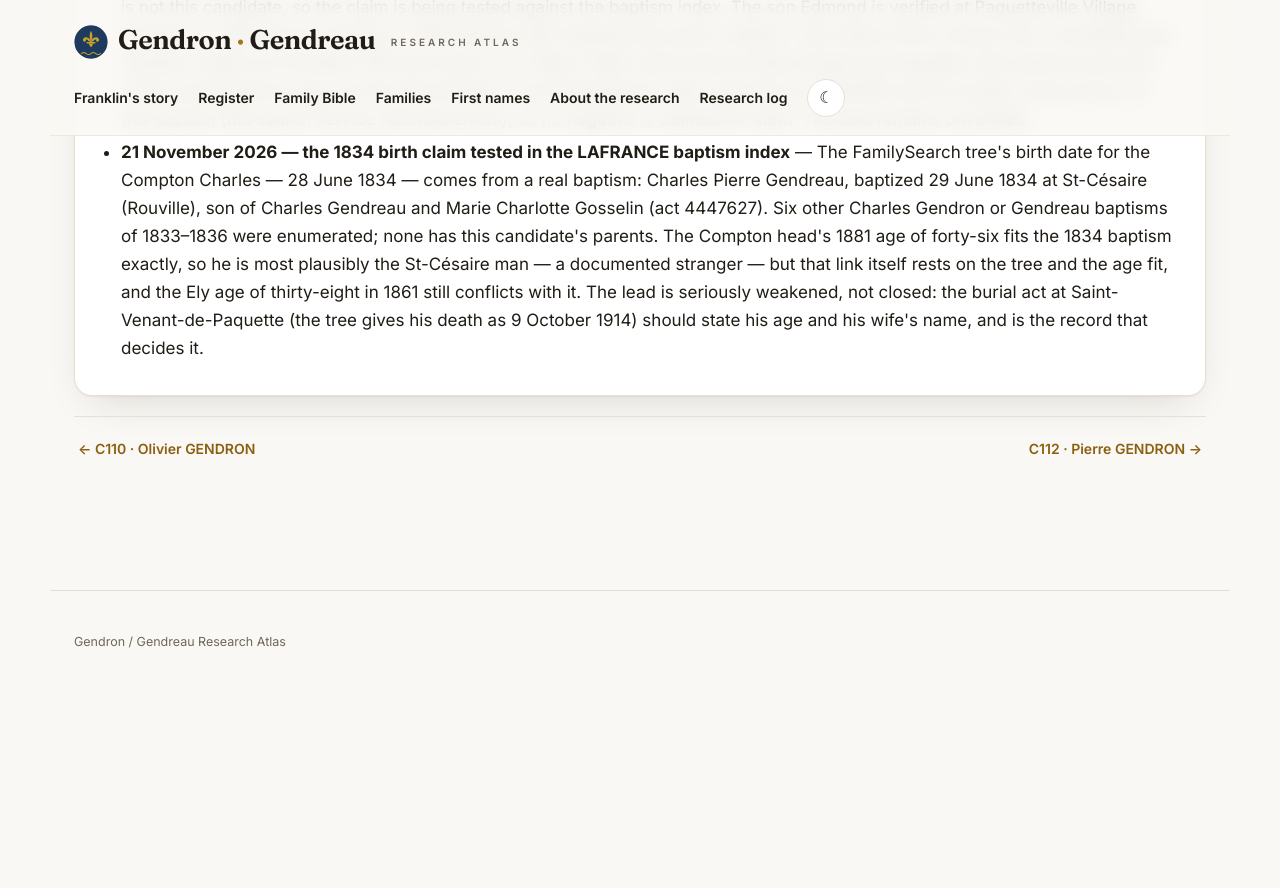
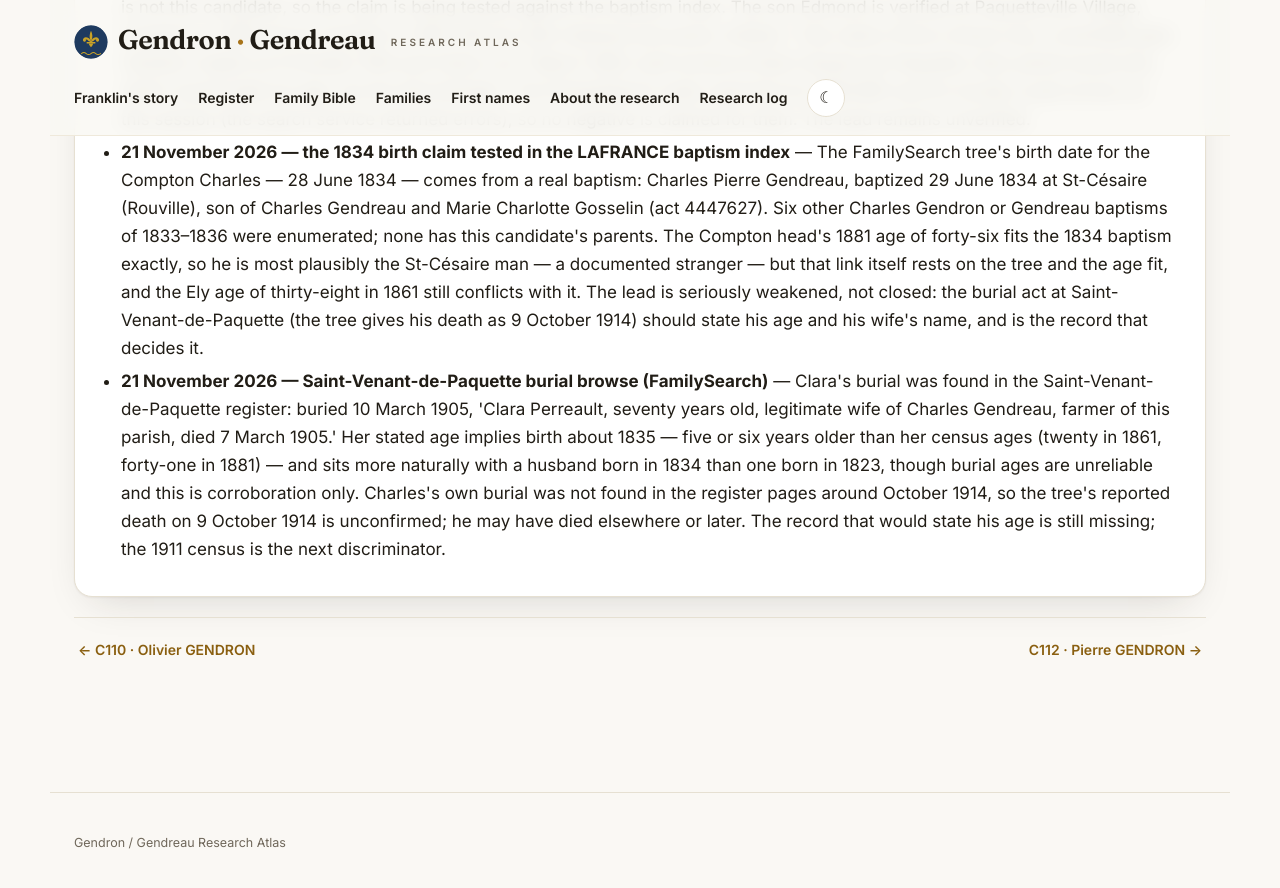
Before and after one commit to vetharmon/gendron-research, a Jekyll site: the page built from _candidates/c111.md, in a window 1280 px wide and 900 px high, scrolled down 4124 px. Shown: the top 888 px of the window. Built offline with Jekyll 4.4.1, drawn with Linux system fonts in a browser that asks for light colours; before the commit the page ends 4823 px from its top, so only the background shows below that.

Commit message:
C111 — Clara Perreault's 1905 Paquette burial read; Charles's 1914 burial not found there

```diff
--- a/_candidates/c111.md
+++ b/_candidates/c111.md
@@ -39,6 +39,8 @@ search_log:
     outcome: "The 1881 Compton household was re-read from its census record: the family is the known one (Clara, forty-one; sons Charles, twenty-four, Edmond, twenty-two, and George, twenty, matching the Valcourt baptisms), but the head, Charles Gendreau, is recorded as forty-six — born about 1835 — against the thirty-eight recorded at Ely in 1861, and a FamilySearch tree profile gives him as Charles Pierre Gendreau, born 28 June 1834. One of the two census ages is badly wrong; if the 1834 birth is real, this man is not this candidate, so the claim is being tested against the baptism index. The son Edmond is verified at Paquetteville Village, Compton, in 1891 and at Compton in 1901 with his wife Celanise and seven children. Tree claims (Find a Grave only, unverified) give Charles's death as 9 October 1914 and Clara's as 7 March 1905, both buried at Saint-Venant-de-Paquette; their parish burial acts, which would state his age, are the discriminator. The FamilySearch index searches for 1891/1901 and for burials could not be run this session (the search service returned errors), so no negative is claimed for them. The lead remains unverified."
   - resource: "21 November 2026 — the 1834 birth claim tested in the LAFRANCE baptism index"
     outcome: "The FamilySearch tree's birth date for the Compton Charles — 28 June 1834 — comes from a real baptism: Charles Pierre Gendreau, baptized 29 June 1834 at St-Césaire (Rouville), son of Charles Gendreau and Marie Charlotte Gosselin (act 4447627). Six other Charles Gendron or Gendreau baptisms of 1833–1836 were enumerated; none has this candidate's parents. The Compton head's 1881 age of forty-six fits the 1834 baptism exactly, so he is most plausibly the St-Césaire man — a documented stranger — but that link itself rests on the tree and the age fit, and the Ely age of thirty-eight in 1861 still conflicts with it. The lead is seriously weakened, not closed: the burial act at Saint-Venant-de-Paquette (the tree gives his death as 9 October 1914) should state his age and his wife's name, and is the record that decides it."
+  - resource: "21 November 2026 — Saint-Venant-de-Paquette burial browse (FamilySearch)"
+    outcome: "Clara's burial was found in the Saint-Venant-de-Paquette register: buried 10 March 1905, 'Clara Perreault, seventy years old, legitimate wife of Charles Gendreau, farmer of this parish, died 7 March 1905.' Her stated age implies birth about 1835 — five or six years older than her census ages (twenty in 1861, forty-one in 1881) — and sits more naturally with a husband born in 1834 than one born in 1823, though burial ages are unreliable and this is corroboration only. Charles's own burial was not found in the register pages around October 1914, so the tree's reported death on 9 October 1914 is unconfirmed; he may have died elsewhere or later. The record that would state his age is still missing; the 1911 census is the next discriminator."
 permalink: /candidates/c111/
 sources:
   - label: "LAFRANCE baptism (act 2369974)"
```
